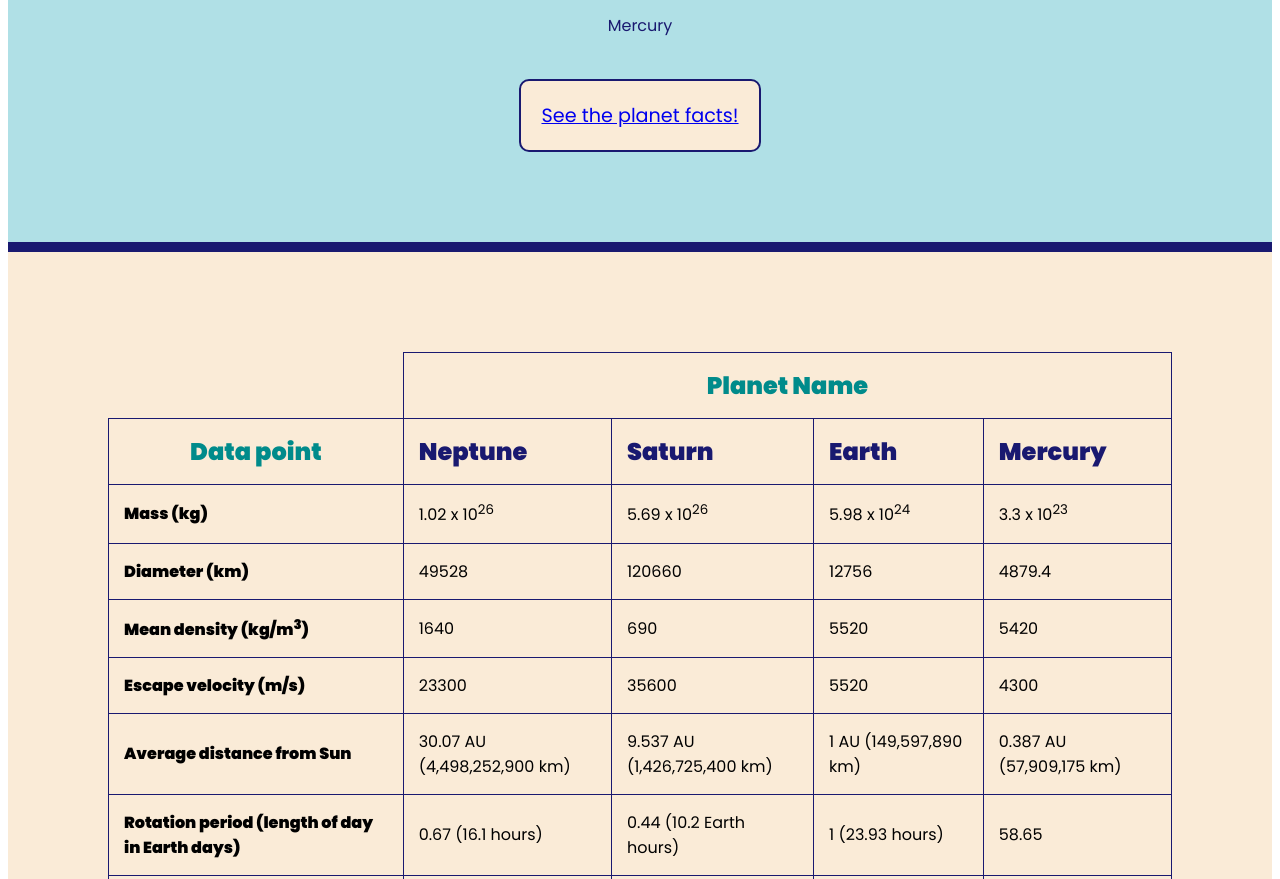
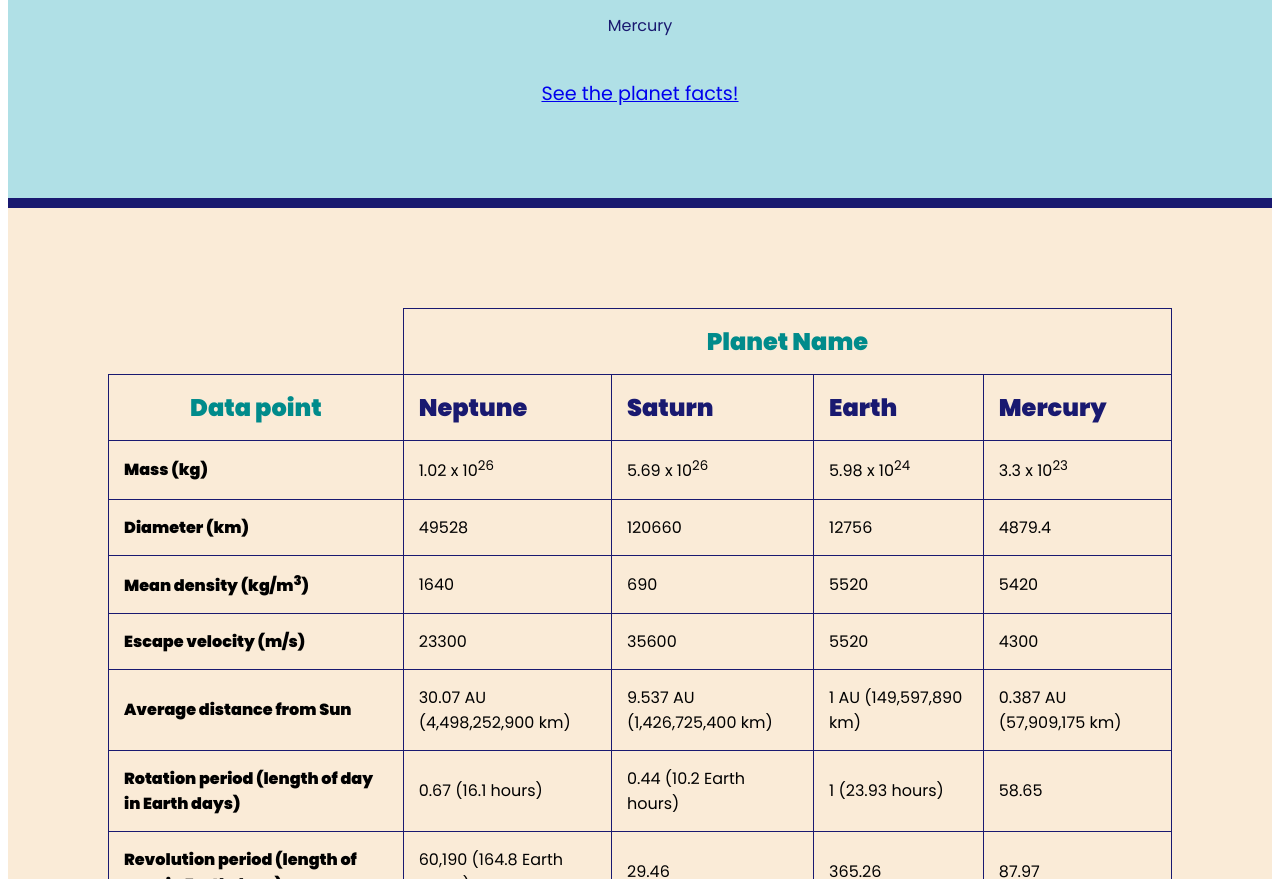
Before and after one commit to bridgetghapner/lab-5, a plain HTML site: page index.html in a window 1280 px wide. Shown: the part 875-1754 px from the top of the page. Drawn offline with Linux system fonts and the light colour scheme.

Commit message:
button edits

```diff
--- a/css/style.css
+++ b/css/style.css
@@ -12,17 +12,12 @@ h2 {
 	color: midnightblue;
 }
 
-.button {
+.link {
 	font-family: 'Poppins', sans-serif;
 	font-weight: 400;
 	font-size:  1.2em;
-	border: 2px solid midnightblue;
-	border-radius: 10px;
-	background-color: antiquewhite;
-	padding: 20px;
 	margin-top:  25px;
 	margin-bottom: 50px;
-	text-decoration: none;
 }
 
 p {
--- a/index.html
+++ b/index.html
@@ -31,7 +31,7 @@
 					<figcaption class="caption">Mercury</figcaption>
 				</figure>
 			</div>
-			<button class="button"><a href="#facts">See the planet facts!</a></button>
+			<p role="link" class="link"><a href="#facts">See the planet facts!</a></p>
 		</header>
 		<main>
 			<table id="facts">
```
